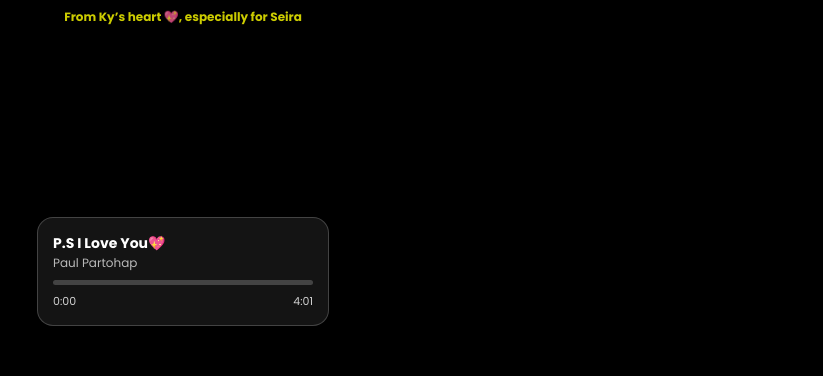
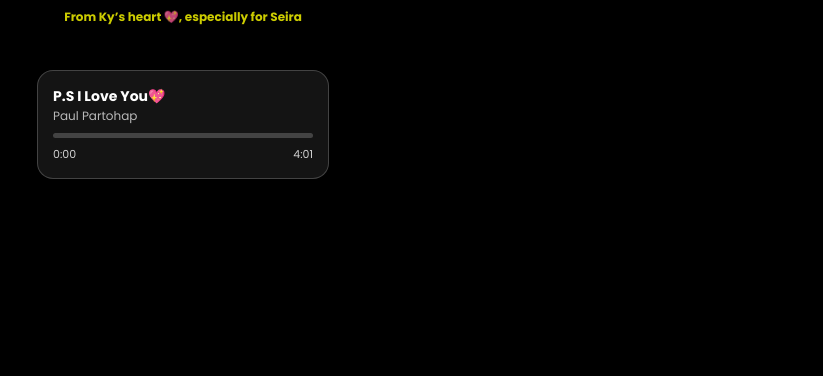
Before and after one commit to Ayaka33/For-Seira-3, a plain HTML site: page index.html in a window 1280 px wide. Shown: the part 378-754 px from the top of the page, without its empty margins (457-1280 px from the left). Drawn offline with nearby package versions, Linux system fonts and the light colour scheme.

Commit message:
Update index.html

```diff
--- a/index.html
+++ b/index.html
@@ -105,7 +105,8 @@ blockquote > #opsL{margin-right:0px;text-align:right !important;font-size:9px;fo
 
     color: white;
     box-shadow: 0 8px 32px rgba(0,0,0,0.3);
-    z-index: 999;
+	position: relative;
+    z-index: 5;
 }
 
 .music-title {
```
